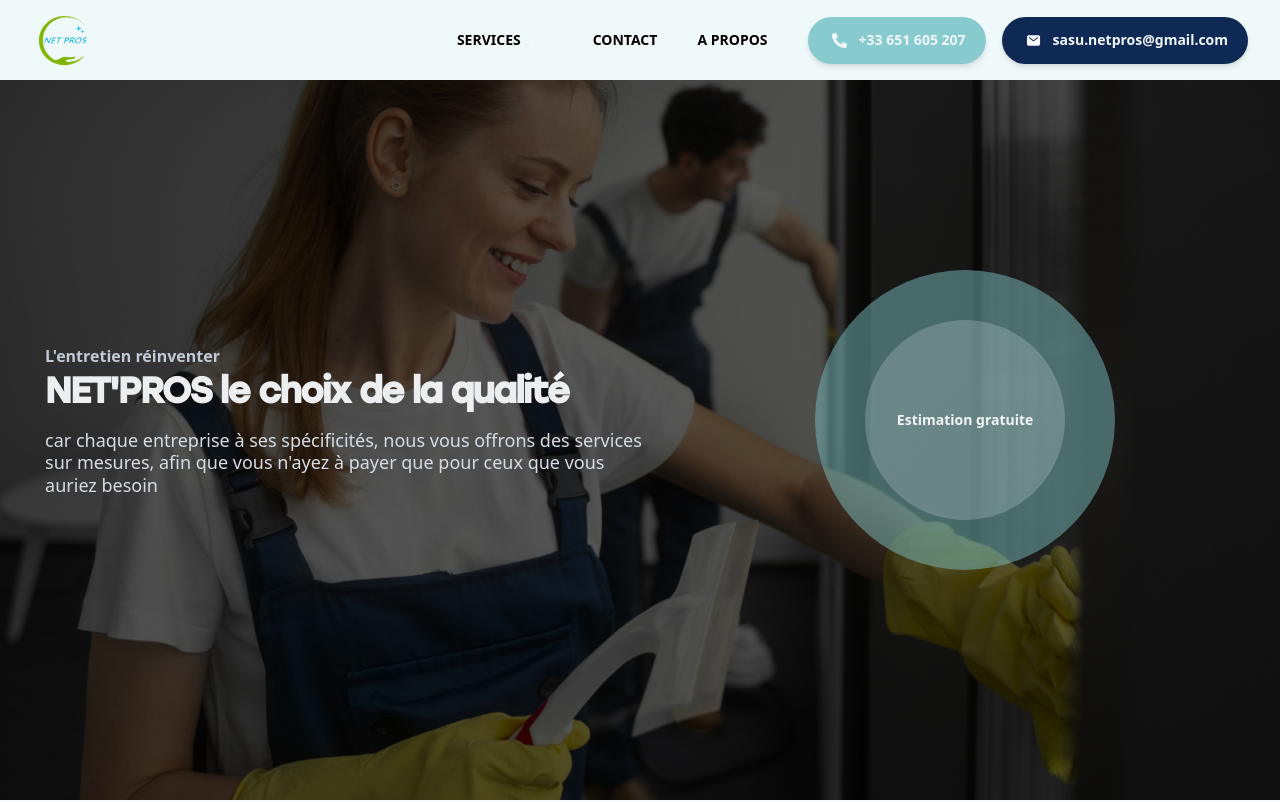
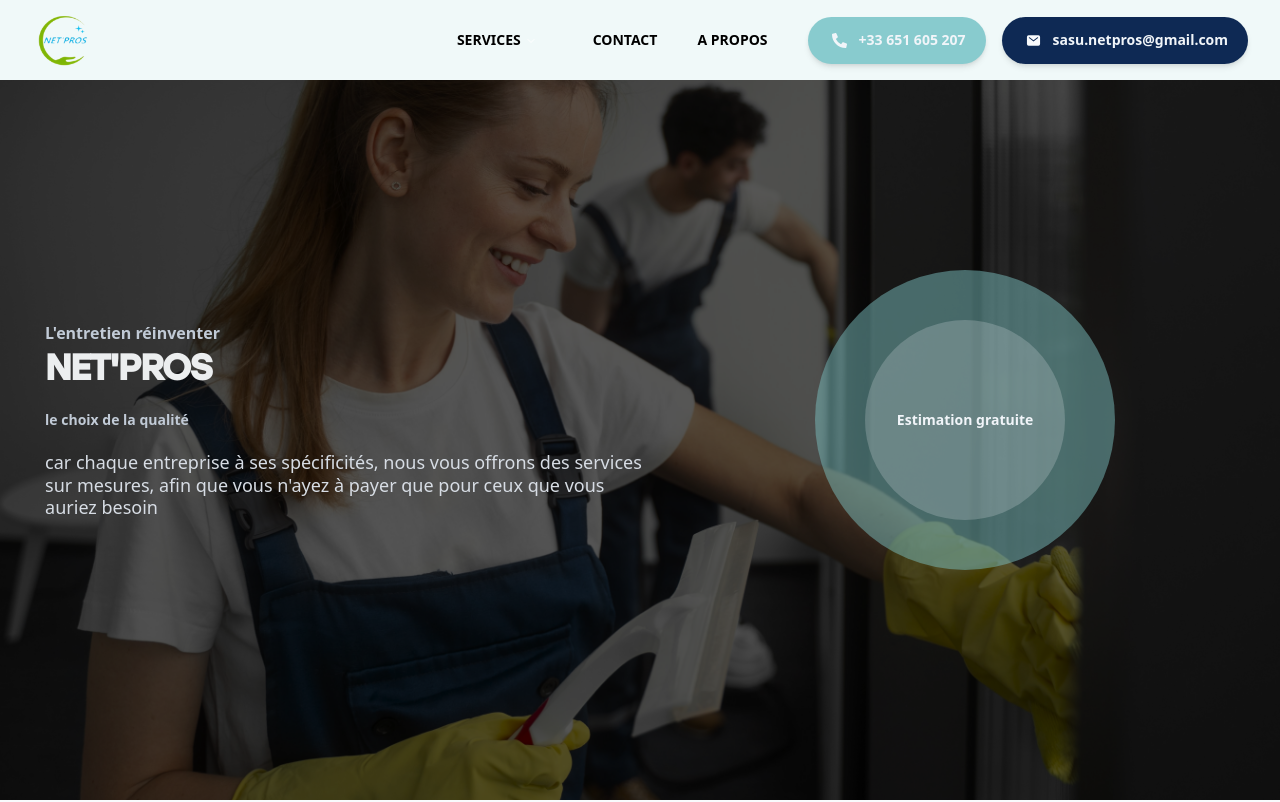
Before and after one commit to netproam/netpro, a Next.js app: page / in a window 1280 px wide. Shown: the top 802 px of the page. Built offline with nearby package versions, Linux system fonts and the light colour scheme.

Commit message:
une meilleur version pour la version detailler des produits

```diff
--- a/src/components/section/WelcomeSection.tsx
+++ b/src/components/section/WelcomeSection.tsx
@@ -73,10 +73,11 @@
     <div
     key={allText[0].id}
     className="flex text-left flex-col   brightness-95
-     lg:text-left  lg:justify-center gap-2 lg:gap-0 px-10 lg:px-0">
+     lg:text-left  lg:justify-center gap-4 lg:gap-0 px-10 lg:px-0">
           <motion.h4
           viewport={{once:true}}
          animate={{opacity:[0,1],transition:{duration:2,delay:0.75}}}
+
 
               key={allText[0].id+"subtitle"}
           className="lg:flex    w-fit text-slate-300
@@ -86,9 +87,11 @@
 
     key={allText[0].id+"title"}
     animate={{opacity:[0,1],transition:{delay:1.5,duration:3.5}}}
-    className="text-slate-50 font-stolzl text-4xl font-stolzl  lg:w-[600px]  text-left  lg:text-4xl
-   leading-relaxed   lg:leading-tight
-    font-semibold tracking-tighter">{allText[0].title}</motion.h3>
+    className="text-slate-50 font-stolzl text-4xl   lg:w-[600px]  text-left  lg:text-4xl
+   leading-none   lg:leading-tight
+    font-semibold tracking-tighter">{allText[0].title.split(" ")[0]} <br/><span className="text-sm text-slate-300 font-sans tracking-normal">{allText[0].title.split(" ").slice(1).join(" ")}</span></motion.h3>
+
+
         <motion.p
                   viewport={{once:true}}
 
```
